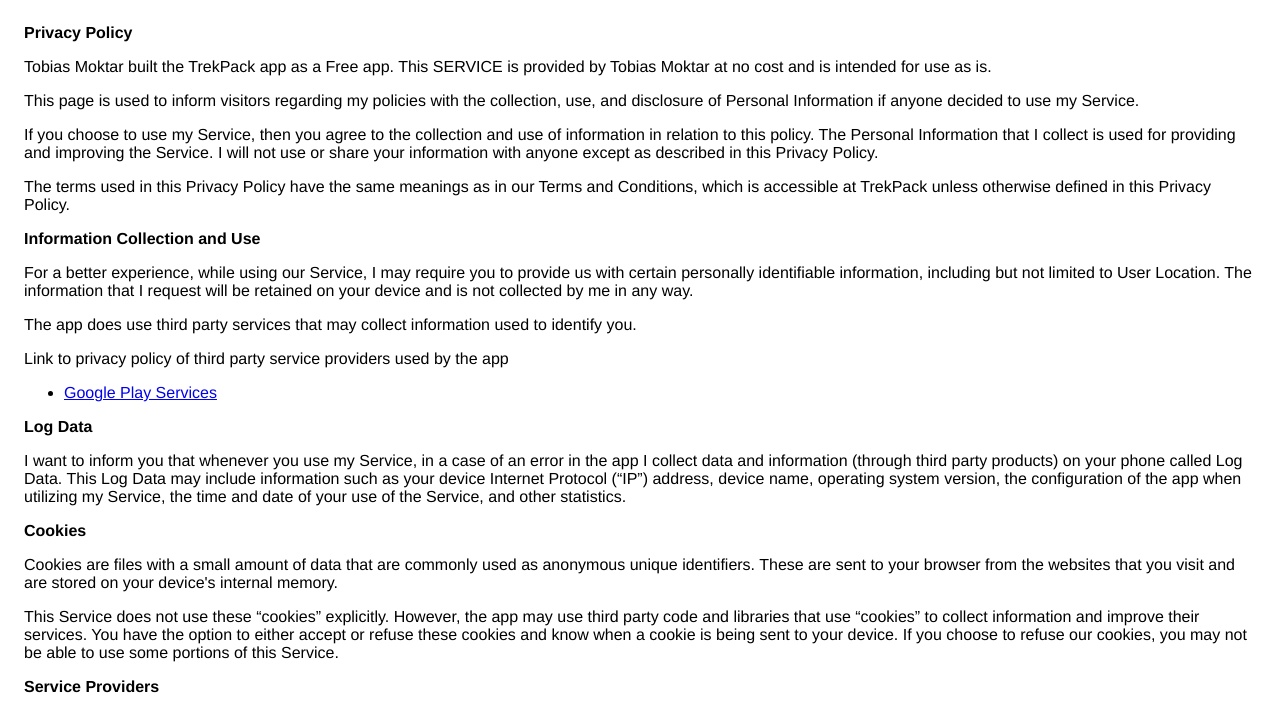
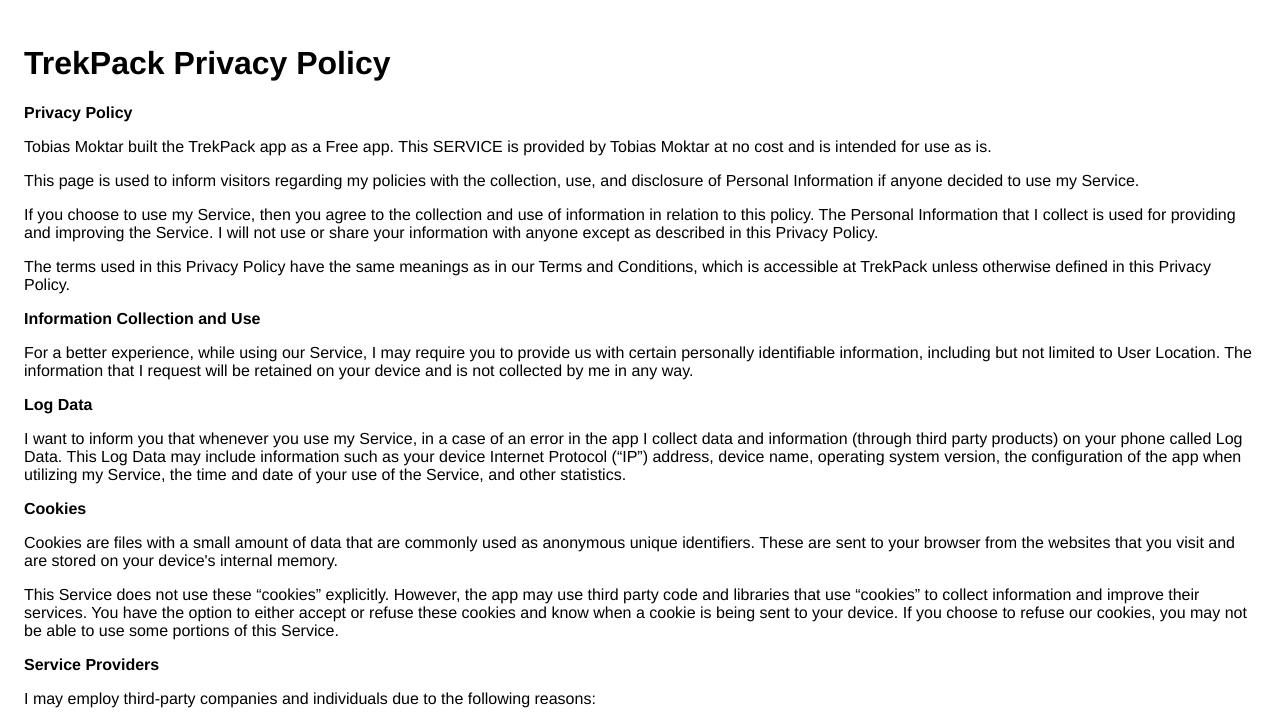
Before and after one commit to TrekPack/TrekPack.github.io, a plain HTML site: page index.html in a window 1280 px wide. Shown: the top 713 px of the page. Drawn offline with Linux system fonts and the light colour scheme.

Commit message:
Update index.html
Corrected privacy policy

```diff
--- a/index.html
+++ b/index.html
@@ -7,7 +7,9 @@
       <style> body { font-family: 'Helvetica Neue', Helvetica, Arial, sans-serif; padding:1em; } </style>
     </head>
     <body>
-    <strong>Privacy Policy</strong> <p>
+
+        <h1>TrekPack Privacy Policy</h1>
+        <strong>Privacy Policy</strong> <p>
                   Tobias Moktar built the TrekPack app as
                   a Free app. This SERVICE is provided by
                   Tobias Moktar at no cost and is intended for use as
@@ -31,13 +33,7 @@
                   may require you to provide us with certain personally
                   identifiable information, including but not limited to User Location. The information that
                   I request will be retained on your device and is not collected by me in any way.
-                </p> <div><p>
-                    The app does use third party services that may collect
-                    information used to identify you.
-                  </p> <p>
-                    Link to privacy policy of third party service providers used
-                    by the app
-                  </p> <ul><li><a href="https://www.google.com/policies/privacy/" target="_blank" rel="noopener noreferrer">Google Play Services</a></li><!----><!----><!----><!----><!----><!----><!----><!----><!----><!----><!----><!----><!----><!----><!----><!----><!----><!----><!----><!----><!----><!----></ul></div> <p><strong>Log Data</strong></p> <p>
+                </p> <p><strong>Log Data</strong></p> <p>
                   I want to inform you that whenever you
                   use my Service, in a case of an error in the app
                   I collect data and information (through third party
```
